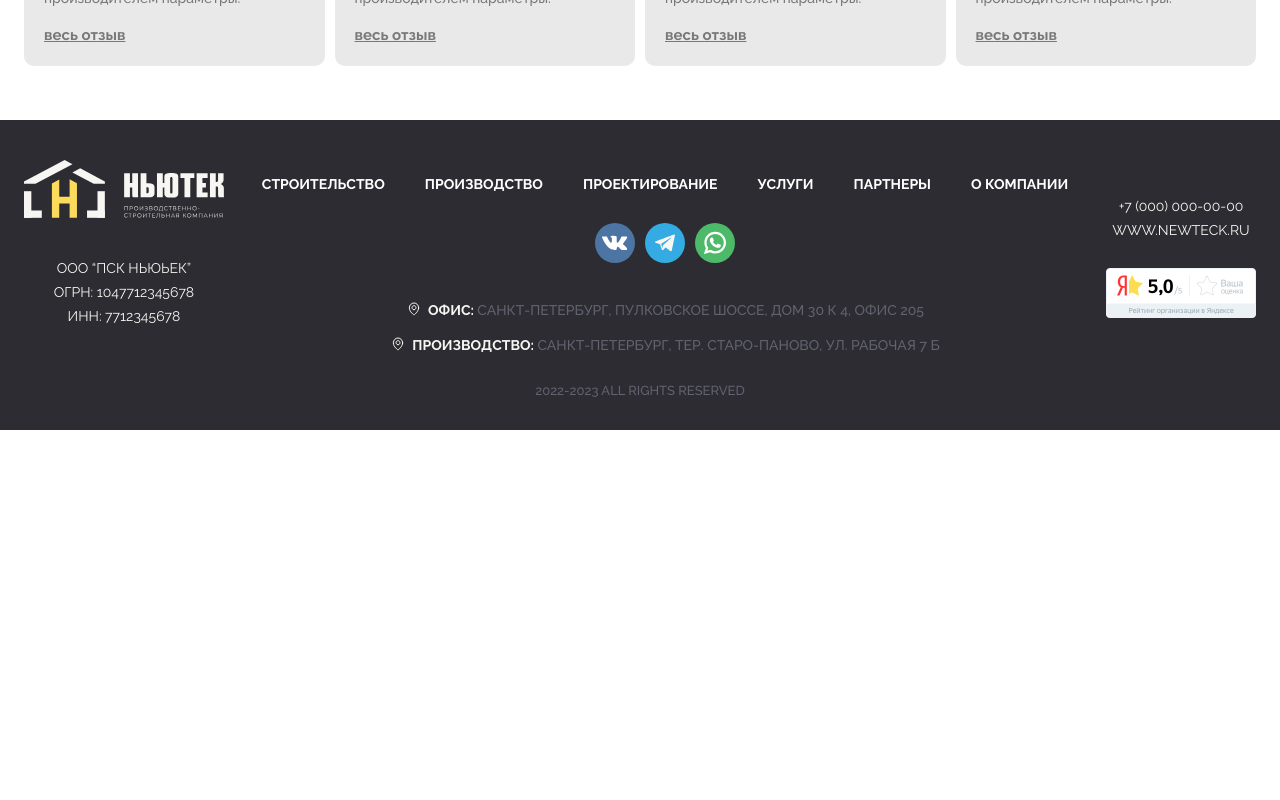
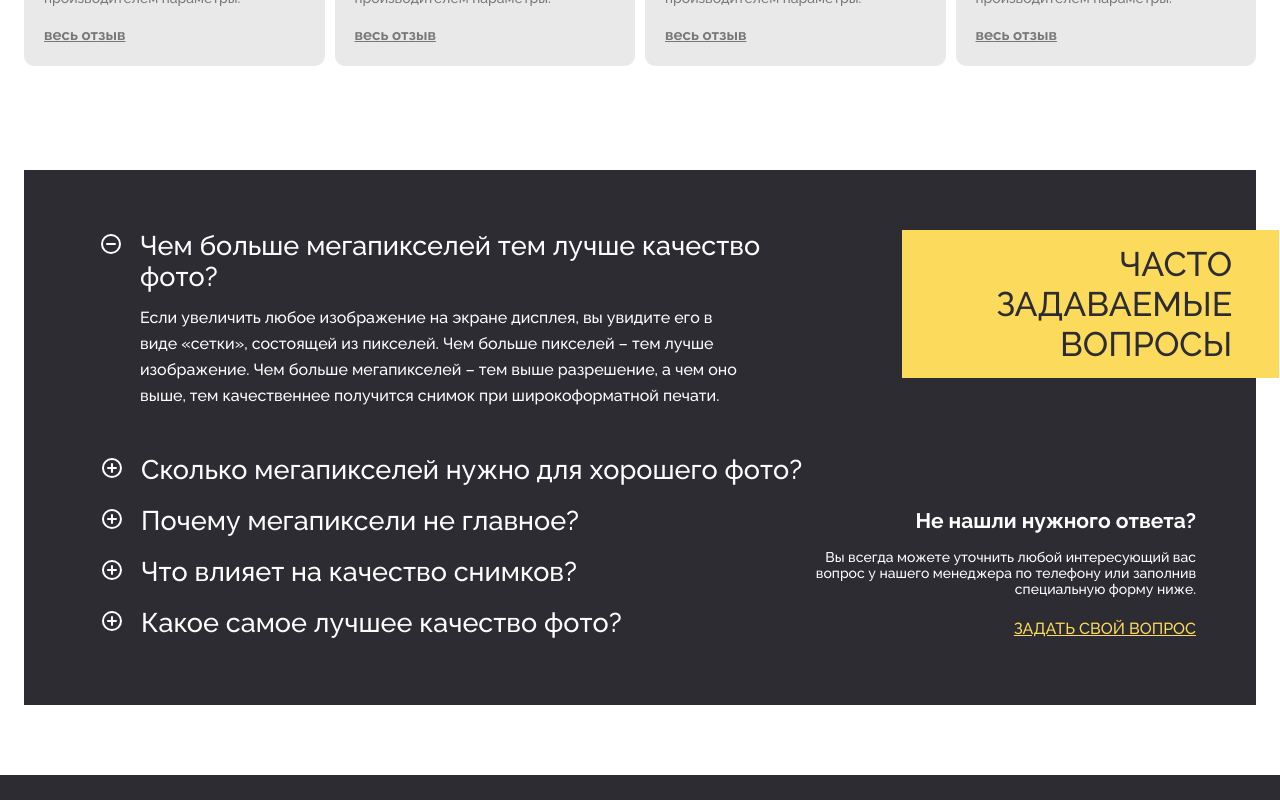
Before and after one commit to VladimirrAndreevich/hutec, a React (Vite) app: page / in a window 1280 px wide. Shown: the part 4640-5440 px from the top of the page. Before the commit the page ends 5070 px from the top, so only its background shows below. Built offline with nearby package versions, Linux system fonts and the light colour scheme.

Commit message:
feat: add "questions" section

```diff
--- /dev/null
+++ b/src/components/QuestionsAccordion.jsx
@@ -0,0 +1,124 @@
+import styled from "@emotion/styled";
+import plusIcon from "../assets/plusIconLight.svg";
+import minusIcon from "../assets/minusIconLight.svg";
+import { useState } from "react";
+import { Collapse } from "@mui/material";
+
+const MainList = styled("ul")(() => ({
+  display: "flex",
+  flexDirection: "column",
+  rowGap: 20,
+}));
+const ListItem = styled("li")(() => ({
+  borderRadius: 10,
+}));
+const ListItemWrapp = styled("div")(() => ({
+  display: "flex",
+  alignItems: "flex-start",
+  columnGap: 17,
+  cursor: "pointer",
+  userSelect: "none",
+}));
+const ListItemTitle = styled("h3")(() => ({
+  fontFamily: `"Raleway", sans-serif`,
+  fontWeight: 500,
+  fontSize: "21px",
+  color: "#FFFFFF",
+
+  "@media (min-width: 992px)": {
+    fontSize: "27px",
+  },
+}));
+
+const ListItemDescription = styled("p")(() => ({
+  padding: "13px 20px 25px 41px",
+
+  fontFamily: `"Raleway", sans-serif`,
+  fontWeight: 500,
+  fontSize: "14px",
+  color: "#FFFFFF",
+
+  "@media (min-width: 992px)": {
+    fontSize: "16px",
+    lineHeight: "26px",
+    maxWidth: 674,
+  },
+}));
+
+const Item = ({ isActive, title, description, clickHandler }) => {
+  return (
+    <ListItem>
+      <ListItemWrapp onClick={clickHandler}>
+        {isActive ? (
+          <img src={minusIcon} alt="minus icon" style={{ marginTop: 2 }} />
+        ) : (
+          <img src={plusIcon} alt="plus icon" style={{ marginTop: 2 }} />
+        )}
+        <ListItemTitle>{title}</ListItemTitle>
+      </ListItemWrapp>
+
+      <Collapse in={isActive}>
+        <ListItemDescription>{description}</ListItemDescription>
+      </Collapse>
+    </ListItem>
+  );
+};
+
+const ADVANTAGES = [
+  {
+    id: 1,
+    title: "Чем больше мегапикселей тем лучше качество фото?",
+    description:
+      "Если увеличить любое изображение на экране дисплея, вы увидите его в виде «сетки», состоящей из пикселей. Чем больше пикселей – тем лучше изображение. Чем больше мегапикселей – тем выше разрешение, а чем оно выше, тем качественнее получится снимок при широкоформатной печати.",
+  },
+  {
+    id: 2,
+    title: "Сколько мегапикселей нужно для хорошего фото?",
+    description:
+      "Если увеличить любое изображение на экране дисплея, вы увидите его в виде «сетки», состоящей из пикселей. Чем больше пикселей – тем лучше изображение. Чем больше мегапикселей – тем выше разрешение, а чем оно выше, тем качественнее получится снимок при широкоформатной печати.",
+  },
+  {
+    id: 3,
+    title: "Почему мегапиксели не главное?",
+    description:
+      "Если увеличить любое изображение на экране дисплея, вы увидите его в виде «сетки», состоящей из пикселей. Чем больше пикселей – тем лучше изображение. Чем больше мегапикселей – тем выше разрешение, а чем оно выше, тем качественнее получится снимок при широкоформатной печати.",
+  },
+  {
+    id: 4,
+    title: "Что влияет на качество снимков?",
+    description:
+      "Если увеличить любое изображение на экране дисплея, вы увидите его в виде «сетки», состоящей из пикселей. Чем больше пикселей – тем лучше изображение. Чем больше мегапикселей – тем выше разрешение, а чем оно выше, тем качественнее получится снимок при широкоформатной печати.",
+  },
+  {
+    id: 5,
+    title: "Какое самое лучшее качество фото?",
+    description:
+      "Если увеличить любое изображение на экране дисплея, вы увидите его в виде «сетки», состоящей из пикселей. Чем больше пикселей – тем лучше изображение. Чем больше мегапикселей – тем выше разрешение, а чем оно выше, тем качественнее получится снимок при широкоформатной печати.",
+  },
+];
+
+const QuestionsAccordion = () => {
+  const [activeItem, setActiveItem] = useState(1);
+
+  const setActive = (itemId) => {
+    setActiveItem((prevActive) => (prevActive === itemId ? null : itemId));
+  };
+
+  return (
+    <MainList>
+      {ADVANTAGES.map((item) => (
+        <Item
+          key={item.id}
+          title={item.title}
+          description={item.description}
+          isActive={activeItem === item.id}
+          clickHandler={() => {
+            setActive(item.id);
+          }}
+        />
+      ))}
+    </MainList>
+  );
+};
+
+export default QuestionsAccordion;
--- a/src/pages/HomePage.jsx
+++ b/src/pages/HomePage.jsx
@@ -6,6 +6,7 @@ import ConstructionStagesSection from "../sections/ConstructionStagesSection";
 import FactsSection from "../sections/FactsSection";
 import TechniqueSection from "../sections/TechniqueSection";
 import TestimonialsSection from "../sections/TestimonialsSection";
+import QuestionsSection from "../sections/QuestionsSection";
 
 const HomePage = () => {
   return (
@@ -18,6 +19,7 @@ const HomePage = () => {
       <FactsSection />
       <TechniqueSection />
       <TestimonialsSection />
+      <QuestionsSection />
     </>
   );
 };
--- /dev/null
+++ b/src/sections/QuestionsSection.jsx
@@ -0,0 +1,40 @@
+import { Container, useMediaQuery } from "@mui/material";
+import styles from "./QuestionsSection.module.css";
+import QuestionsAccordion from "../components/QuestionsAccordion";
+
+const QuestionsSection = () => {
+  const isLargeScreen = useMediaQuery("(min-width: 992px)");
+
+  return (
+    <section className={styles["main-section"]}>
+      {!isLargeScreen && (
+        <h2 className={styles["main-title"]}>часто задаваемые вопросы</h2>
+      )}
+
+      <Container maxWidth="xl" disableGutters={!isLargeScreen}>
+        <div className={styles["main-wrapper"]}>
+          <QuestionsAccordion />
+
+          <div className={styles["additional-info"]}>
+            {isLargeScreen && (
+              <h2 className={styles["main-title"]}>часто задаваемые вопросы</h2>
+            )}
+
+            <h3 className={styles["additional-info__title"]}>
+              Не нашли нужного ответа?
+            </h3>
+            <p>
+              Вы всегда можете уточнить любой интересующий вас вопрос у нашего
+              менеджера по телефону или заполнив специальную форму ниже.
+            </p>
+            <a href="#" className={styles["additional-info__link"]}>
+              Задать свой вопрос
+            </a>
+          </div>
+        </div>
+      </Container>
+    </section>
+  );
+};
+
+export default QuestionsSection;
--- /dev/null
+++ b/src/sections/QuestionsSection.module.css
@@ -0,0 +1,101 @@
+.main-wrapper {
+  padding-top: 60px;
+  padding-bottom: 35px;
+  padding-left: 20px;
+  padding-right: 20px;
+
+  background-color: #2c2c32;
+}
+
+.main-title {
+  padding-top: 14px;
+  padding-bottom: 14px;
+
+  font-family: "Raleway", sans-serif;
+  font-weight: 500;
+  font-size: 34px;
+  color: #2c2c32;
+  text-transform: uppercase;
+  text-align: center;
+
+  background-color: #fcdb5c;
+}
+
+.additional-info {
+  display: flex;
+  flex-direction: column;
+  align-items: center;
+  margin-top: 40px;
+
+  font-family: "Raleway", sans-serif;
+  font-weight: 500;
+  font-size: 14px;
+  color: #ffffff;
+  text-align: center;
+}
+
+.additional-info__title {
+  margin-bottom: 16px;
+
+  font-size: 21px;
+}
+
+.additional-info__link {
+  margin-top: 22px;
+
+  font-size: 16px;
+  color: #fcdb5c;
+  text-transform: uppercase;
+  text-decoration: underline;
+}
+
+@media (min-width: 538px) and (max-width: 992px) {
+  .main-title {
+    padding-top: 20px;
+    padding-bottom: 20px;
+  }
+
+  .additional-info {
+    max-width: 554px;
+    margin-left: auto;
+    margin-right: auto;
+  }
+}
+
+@media (min-width: 992px) {
+  .main-section {
+    padding-top: 50px;
+    padding-bottom: 70px;
+  }
+
+  .main-wrapper {
+    display: flex;
+    padding-left: 75px;
+    padding-right: 60px;
+    padding-bottom: 67px;
+    padding-top: 60px;
+    justify-content: space-between;
+  }
+
+  .main-title {
+    padding-right: 12%;
+    padding-left: 38px;
+    max-width: 377px;
+
+    text-align: right;
+    transform: translateX(83px);
+  }
+
+  .additional-info {
+    margin-top: 0;
+    max-width: 390px;
+
+    align-items: flex-end;
+    text-align: right;
+  }
+
+  .additional-info__title {
+    margin-top: auto;
+    padding-top: 10px;
+  }
+}
```
Also changed, not shown: src/sections/TechniqueSection.jsx (+34 -29 lines), src/assets/minusIconLight.svg (added), src/assets/plusIconLight.svg (added).
